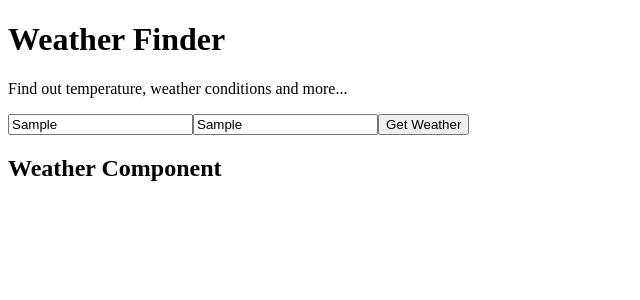
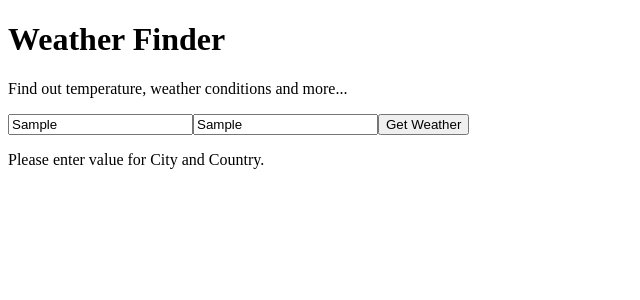
Before and after one commit to malhotra-parul/single-page-apps, a React (Create React App) app in the folder weather-info-app/: page / in a window 1280 px wide. Both pictures are taken after typing "Sample", "Sample" into the empty fields and a click on the button "Get Weather". Shown: the top 300 px of the page, without its empty margins (0-640 px from the left). Built offline with nearby package versions, Linux system fonts and the light colour scheme; no server answers.

Commit message:
Created a fully functional version of app

```diff
--- a/weather-info-app/src/App.js
+++ b/weather-info-app/src/App.js
@@ -9,12 +9,44 @@ const API_KEY = "60eceb8192ad8884a7c8759fb9ccf81a";
 
 class App extends React.Component{
 
+    state={
+        temperature: undefined,
+        humidity: undefined,
+        city: undefined,
+        country: undefined,
+        description: undefined,
+        err : undefined
+    }
+
     getWeather = async (e)=>{
         const city = e.target.elements.city.value;
         const country = e.target.elements.country.value;
         e.preventDefault();
+        try{
         let res = await axios.get(`http://api.openweathermap.org/data/2.5/weather?q=${city},${country}&APPID=${API_KEY}&units=metric`);
-        console.log(res.data);
+        if(city && country){
+            console.log(res.data);
+            this.setState({
+                temperature: res.data.main.temp,
+                humidity: res.data.main.humidity,
+                city: res.data.name,
+                country: res.data.sys.country,
+                description: (res.data.weather[0].description).toUpperCase(),
+                err : ""
+            });
+        }
+    } catch(error){
+        console.log(error);
+        this.setState({
+            temperature: undefined,
+            humidity: undefined,
+            city: undefined,
+            country: undefined,
+            description: undefined,
+            err : "Please enter value for City and Country."
+        });
+    }
+
     };
 
     render(){
@@ -22,7 +54,12 @@ class App extends React.Component{
             <div>
                 <Titles />
                 <Forms getW={this.getWeather}/>
-                <Weather />
+                <Weather temp={this.state.temperature}
+                         humidity={this.state.humidity}
+                         city={this.state.city}
+                         country={this.state.country}
+                         desc={this.state.description}
+                         err={this.state.err}/>
             </div>
         );
     }
--- a/weather-info-app/src/components/Weather.js
+++ b/weather-info-app/src/components/Weather.js
@@ -4,8 +4,12 @@ class Weather extends React.Component{
 render(){
     return(
         <div>
-                <h2>Weather Component</h2>
-            </div>
+            {this.props.country && this.props.city && <p>Location : {this.props.city}, {this.props.country}</p>}
+            {this.props.temp && <p>Temperature: {this.props.temp}ºC</p>}
+            {this.props.humidity && <p>Humidity: {this.props.humidity}%</p>}
+            {this.props.desc && <p>Description: {this.props.desc}</p>}
+            {this.props.err && <p>{this.props.err}</p>}
+        </div>
         );
     }
 }
```
